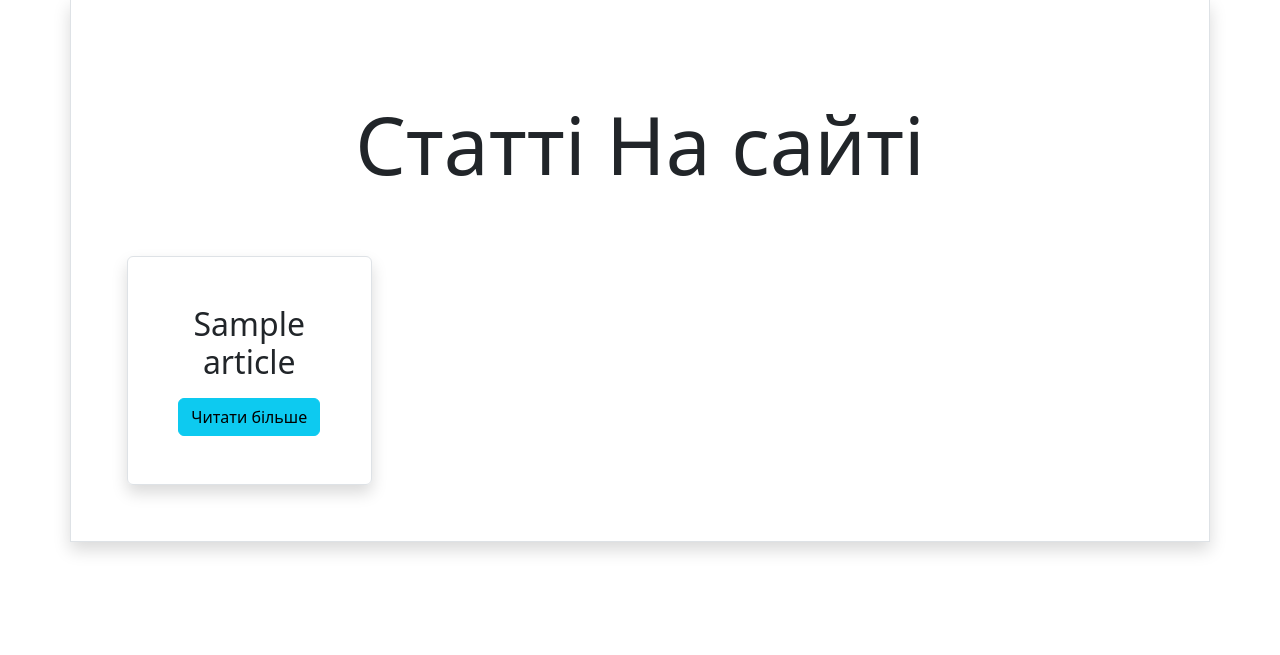
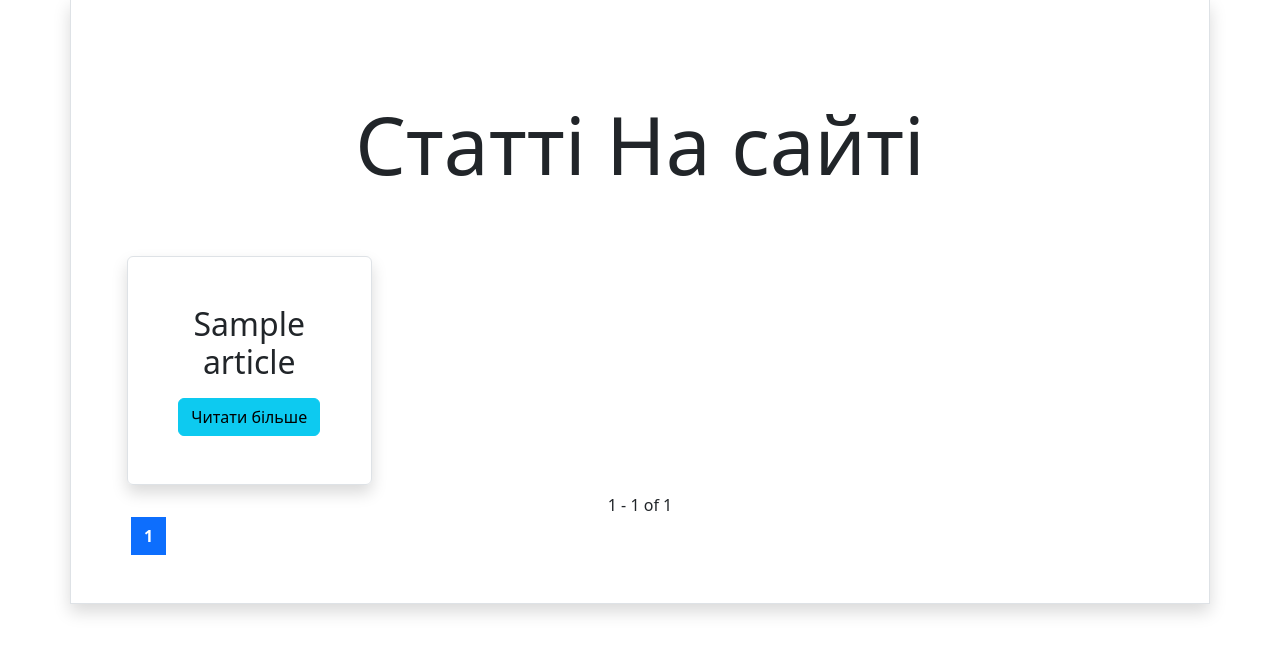
Before and after one commit to egen111222/anywhere_portfolio, a Flask app: page / in a window 1280 px wide. Shown: the part 49-704 px from the top of the page. Run offline with Flask 3, Linux system fonts and the light colour scheme; tables that the repository leaves empty hold one stand-in row (values such as "Sample post").

Commit message:
pagination

```diff
--- a/templates/articles.html
+++ b/templates/articles.html
@@ -1,4 +1,5 @@
 {% extends 'layout.html' %}
+{% from 'pagination_component.html' import render_pagination %}
 
 {%block title%}Статті на сайті{%endblock%}
 
@@ -17,7 +18,7 @@
 	</div>
 	{%endfor%}
 </div>
-
+{{render_pagination(articles,'articles_app.view_articles')}}
 </div>
 
 {%endblock%}
--- /dev/null
+++ b/templates/pagination_component.html
@@ -0,0 +1,18 @@
+{% macro render_pagination(pagination, endpoint) %}
+  <div class=page-items>
+    {{ pagination.first }} - {{ pagination.last }} of {{ pagination.total }}
+  </div>
+  <div class=pagination>
+    {% for page in pagination.iter_pages() %}
+      {% if page %}
+        {% if page != pagination.page %}
+          <a href="{{ url_for(endpoint, page=page) }}" class="page-link">{{ page }}</a>
+        {% else %}
+          <strong class="page-link page-item active" >{{ page }}</strong>
+        {% endif %}
+      {% else %}
+        <span class=ellipsis>…</span>
+      {% endif %}
+    {% endfor %}
+  </div>
+{% endmacro %}
```
